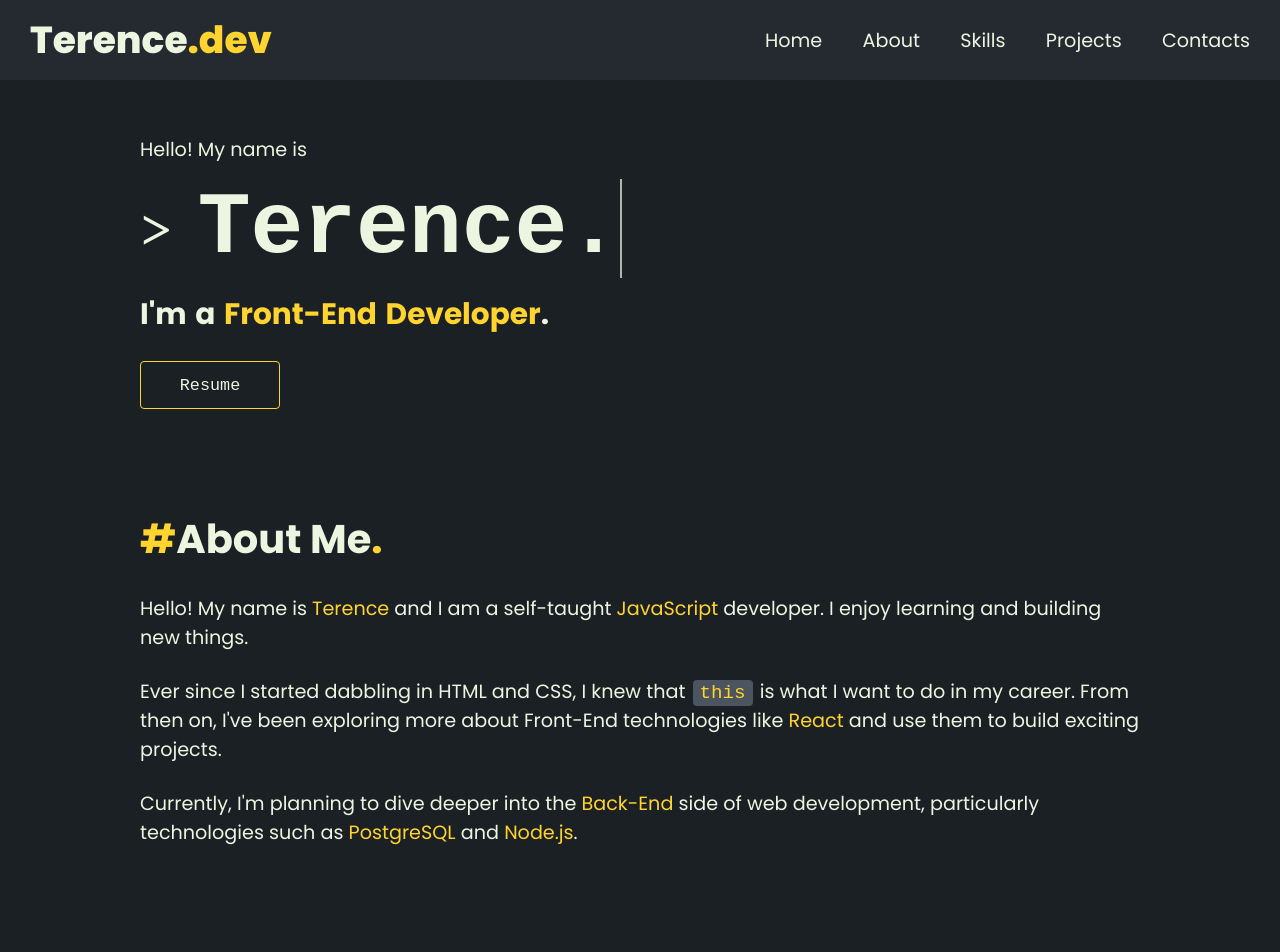
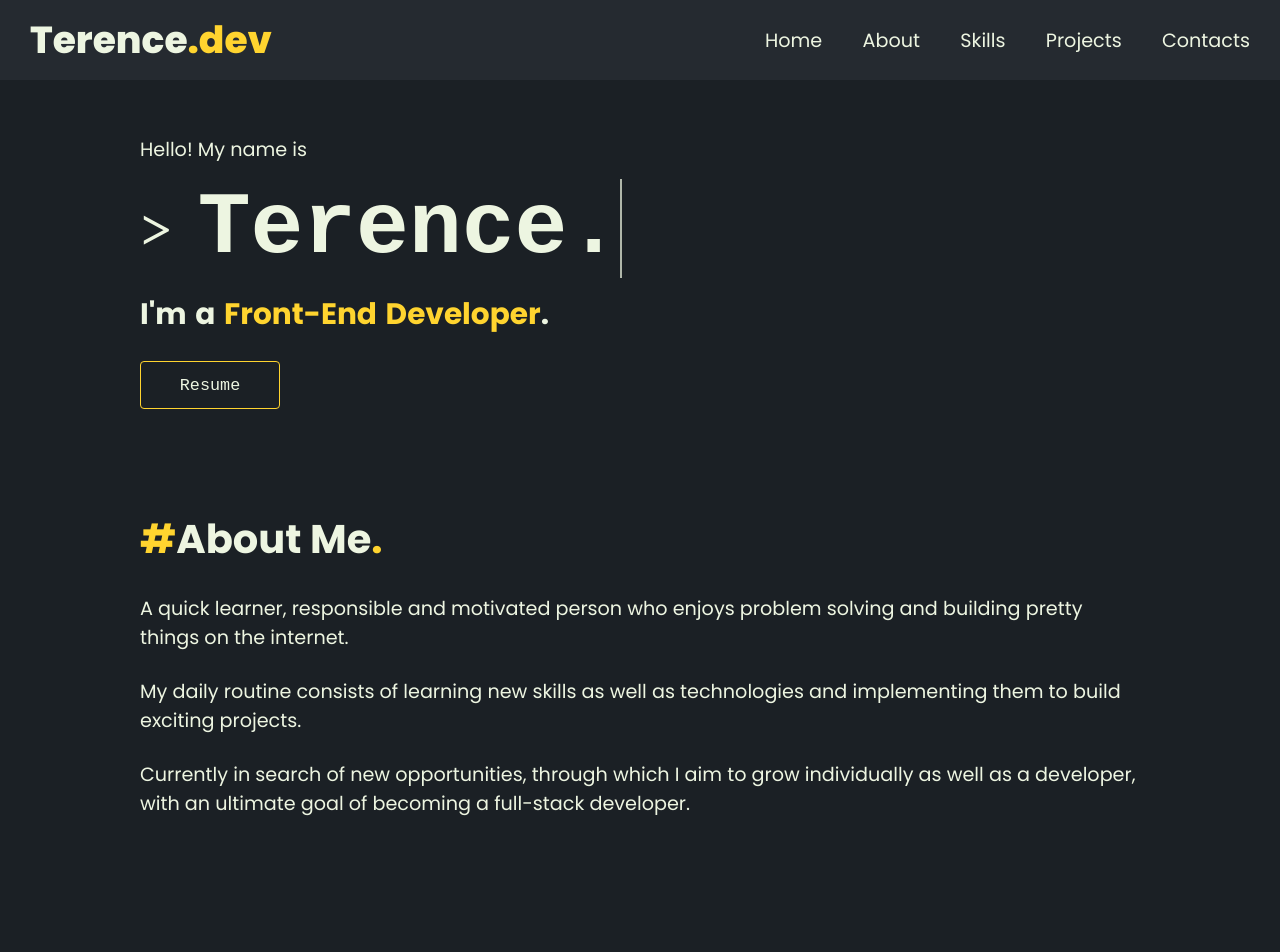
Before and after one commit to TerenceChew/portfolio, a React (Create React App) app: page / in a window 1280 px wide. Shown: the top 952 px of the page. Built offline with nearby package versions, Linux system fonts and the light colour scheme; a web font is replaced by a local one.

Commit message:
Update AboutMe content

```diff
--- a/src/components/AboutMe/AboutMe.css
+++ b/src/components/AboutMe/AboutMe.css
@@ -3,15 +3,3 @@
   color: var(--font-color-2);
   font-size: var(--font-size-5);
 }
-
-.about-me p :is(span, code) {
-  color: var(--font-color-1);
-}
-
-.about-me p code {
-  display: inline-block;
-  padding: 2px 7px;
-  margin: 0 2px;
-  border-radius: 4px;
-  background-color: #4b545f;
-}
--- a/src/components/AboutMe/AboutMe.js
+++ b/src/components/AboutMe/AboutMe.js
@@ -5,28 +5,17 @@ const AboutMe = () => {
     <section id="about-me" className="about-me section">
       <h2>About Me</h2>
       <p>
-        {"Hello! My name is "}
-        <span>Terence</span>
-        {" and I am a self-taught "}
-        <span>JavaScript</span>
-        {" developer. I enjoy learning and building new things."}
+        A quick learner, responsible and motivated person who enjoys problem
+        solving and building pretty things on the internet.
       </p>
       <p>
-        {"Ever since I started dabbling in HTML and CSS, I knew that "}
-        <code>this</code>
-        {
-          " is what I want to do in my career. From then on, I've been exploring more about Front-End technologies like "
-        }
-        <span>React</span>
-        {" and use them to build exciting projects."}
+        My daily routine consists of learning new skills as well as technologies
+        and implementing them to build exciting projects.
       </p>
       <p>
-        {"Currently, I'm planning to dive deeper into the "}
-        <span>Back-End</span>
-        {" side of web development, particularly technologies such as "}
-        <span>PostgreSQL</span>
-        {" and "}
-        <span>Node.js</span>.
+        Currently in search of new opportunities, through which I aim to grow
+        individually as well as a developer, with an ultimate goal of becoming a
+        full-stack developer.
       </p>
     </section>
   );
```
